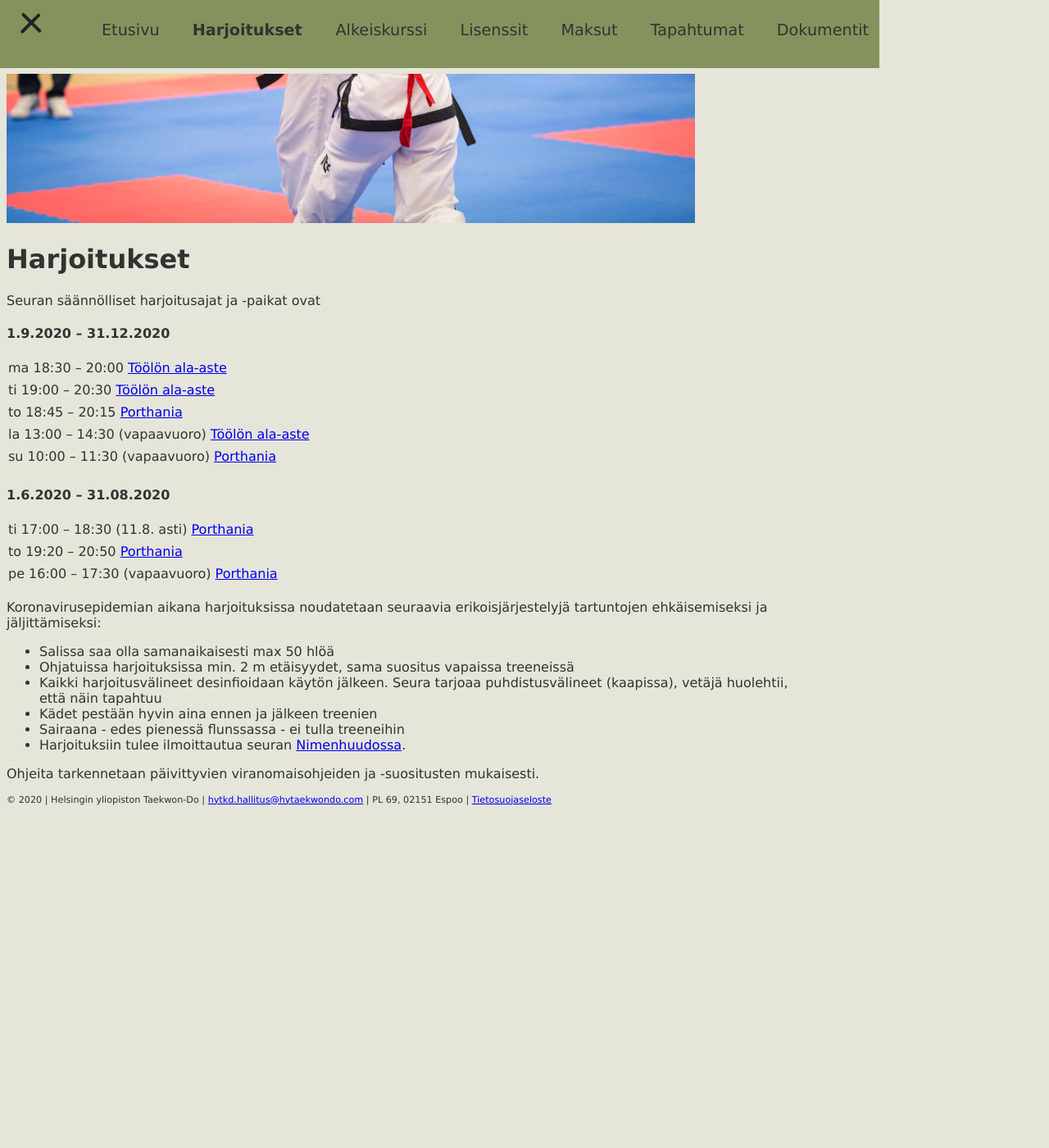
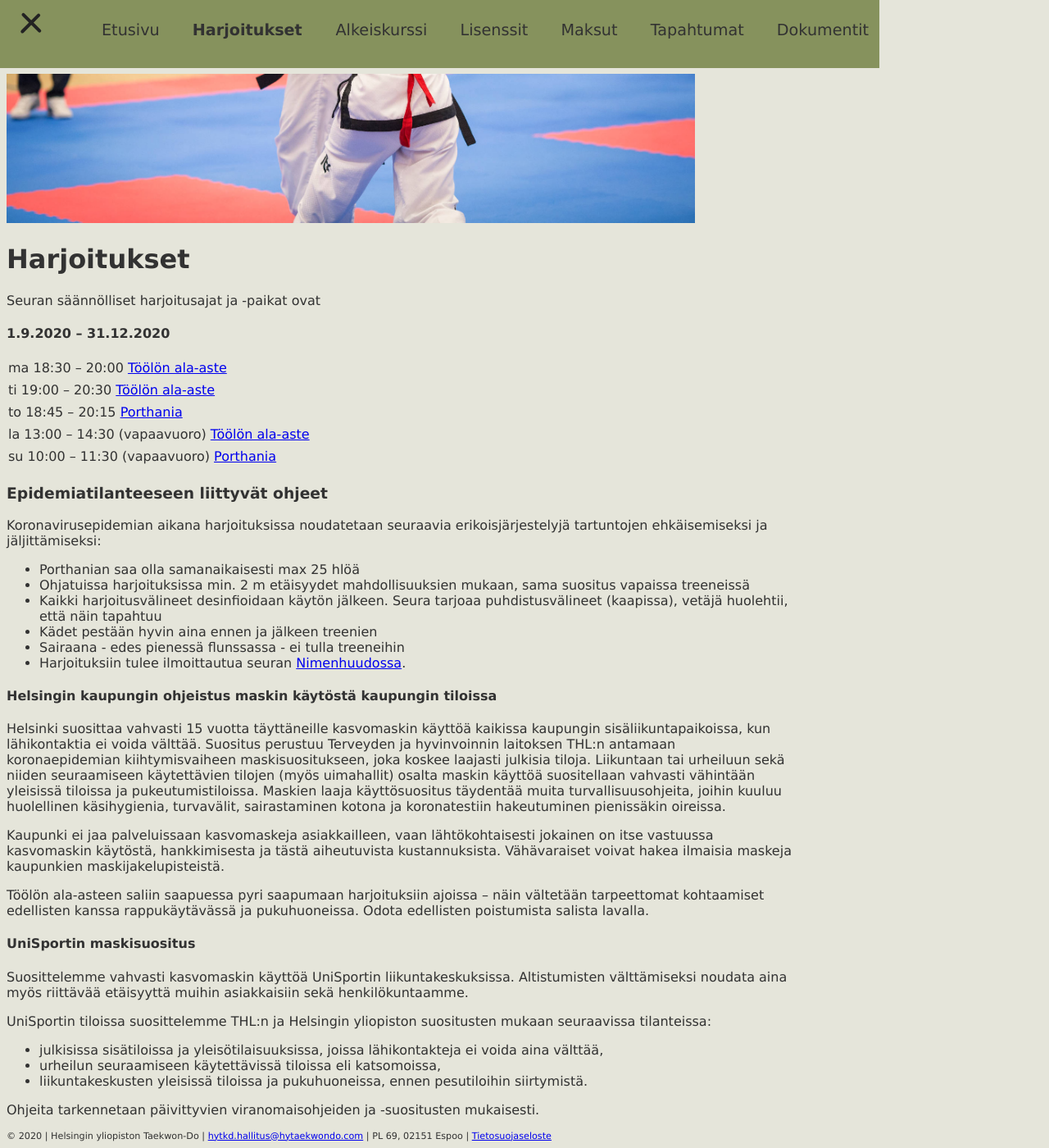
Before and after one commit to hytkd/website, a Jekyll site: the page built from trainings.html, in a window 1280 px wide and 1400 px high, scrolled down 416 px. Shown: the whole window at 82% size. Built offline with Jekyll 4.4.1, drawn with Linux system fonts in a browser that asks for light colours; before the commit the page ends 1406 px from its top, so only the background shows below that.

Commit message:
Update instructions on epidemic situation; add course fee payment info; remove summer's training times.

```diff
--- a/_data/acute.yml
+++ b/_data/acute.yml
@@ -1,6 +1,7 @@
-- title: Ilmoittautuminen harjoituksiin
+- title: Ilmoittautuminen harjoituksiin ja päivitetyt ohjeet
   content: |
     <p>Mahdollisten tartuntaketjujen jäljittämiseksi kaikkien paikalle saapuvien tulee ilmoittautua harjoituksiin seuran <a href="https://hytkd.nimenhuuto.com/events">Nimenhuudossa</a>. Rekisteröityminen vaatii salasanan, jonka saat seuran WhatsApp/Facebook-ryhmästä.
+    <p>Katso myös tarkemmat epidemiatilannetta koskevat ohjeet <a href="/trainings.html">täältä</a>.
 - title: Syksyn harjoitusvuorot
   content: |
     <p>Syksyn harjoitusvuorot ovat samat kuin keväälläkin, katso vuorot <a href="/trainings.html">täältä</a>.
--- a/_data/trainings.yml
+++ b/_data/trainings.yml
@@ -10,11 +10,3 @@
       location: *TOOLO
     - time: su 10:00 – 11:30 (vapaavuoro)
       location: *PORTSU
-- dates: 1.6.2020 – 31.08.2020
-  times:
-    - time: ti 17:00 – 18:30 (11.8. asti)
-      location: &PORTSU <a href="https://goo.gl/maps/t21PcHXy8ky" target="_blank">Porthania</a>
-    - time: to 19:20 – 20:50
-      location: *PORTSU
-    - time: pe 16:00 – 17:30 (vapaavuoro)
-      location: *PORTSU
--- a/course.html
+++ b/course.html
@@ -9,7 +9,7 @@ title: HYTKD - Alkeiskurssi
 </p>
 
 <p>
-	Helsingin yliopiston Taekwon-Do -seuran järjestämä alkeiskurssi on avoin kaikille Helsingin yliopiston, Aalto-yliopiston ja Hankenin opiskelijoille ja henkilökunnalle. Seuraava kurssi alkaa {{ site.data.course.beginning_date }} {{ site.data.course.first_training_location }} kello {{ site.data.course.first_training_time }}. Voit kokeilla lajia ilmaiseksi ensimmäisen kuukauden ajan. Kurssimaksu on {{ site.data.course.fee }} euroa ja se sisältää harjoitusmaksun, seuran jäsenmaksun sekä vyökoemaksun. Lisäksi vyökokeeseen osallistuvien tulee ostaa <a href="/licenses.html">ITF Taekwon-Do -lisenssi</a> (32 €).
+	Helsingin yliopiston Taekwon-Do -seuran järjestämä alkeiskurssi on avoin kaikille Helsingin yliopiston, Aalto-yliopiston ja Hankenin opiskelijoille ja henkilökunnalle. Seuraava kurssi alkaa {{ site.data.course.beginning_date }} {{ site.data.course.first_training_location }} kello {{ site.data.course.first_training_time }}. Voit kokeilla lajia ilmaiseksi ensimmäisen kuukauden ajan. Kurssimaksu on {{ site.data.course.fee }} euroa ja se sisältää harjoitusmaksun, seuran jäsenmaksun sekä vyökoemaksun. Lisäksi vyökokeeseen osallistuvien tulee ostaa <a href="/licenses.html">ITF Taekwon-Do -lisenssi</a> (32 €). Syksyn 2020 alkeiskurssia koskevat laskut lähetetään syksyn aikana kullekin osallistujalle henkilökohtaisesti.
 </p>
 
 <p>
--- a/payments.html
+++ b/payments.html
@@ -11,9 +11,10 @@ Seuran jäsenmaksu (maksetaan kalenterivuosittain) on vuonna 2020 koko vuodelle
 Maksut maksetaan tilille Danske Bank FI79 8000 1870 7912 00. Maksuissa käytetään aina tapahtuman mukaista viitettä. Jos mahdollista kirjoita viestiin maksun aihe. Jos maksat yhdistelmämaksun, lähetä selventävä viesti osoitteeseen <a href="mailto:{{ site.data.payments.treasurer_email }}">{{ site.data.payments.treasurer_email }}</a>. Leiri-, kisa- ja tapahtumamaksuja varten, katso alta tapahtumakohtainen viitenumero.
 </p>
 
+<p>Syksyn 2020 alkeiskurssia koskevat laskut lähetetään syksyn aikana kullekin osallistujalle henkilökohtaisesti.</p>
 
 <ul class="non-indented-list">
-    <li>1012 Jäsen- ja alkeiskurssimaksu</li>
+    <li>1012 Jäsenmaksu</li>
     <li>1025 Puku-, vyö-, suoja- tai muu välinetilaus</li>
     <li>1041 Avustus, lahjoitus, tuki tai muu hyväntahtoinen maksu</li>
     <li>1070 Yhdistelmämaksu (erittely viestissä tai erikseen). Älä niputa tapahtumia yhdistelmämaksuihin, vaan maksa kukin tapahtuma sen omalla viitteellä.</li>
--- a/trainings.html
+++ b/trainings.html
@@ -17,16 +17,35 @@ title: HYTKD - Harjoitukset
     </ul>
 {% endfor %}
 
+<h3>Epidemiatilanteeseen liittyvät ohjeet</h4>
+
 <p>
 	Koronavirusepidemian aikana harjoituksissa noudatetaan seuraavia erikoisjärjestelyjä tartuntojen ehkäisemiseksi ja jäljittämiseksi:
 </p>
 <p><ul>
-	<li>Salissa saa olla samanaikaisesti max 50 hlöä</li>
-	<li>Ohjatuissa harjoituksissa min. 2 m etäisyydet, sama suositus vapaissa treeneissä</li>
+	<li>Porthanian saa olla samanaikaisesti max 25 hlöä</li>
+	<li>Ohjatuissa harjoituksissa min. 2 m etäisyydet mahdollisuuksien mukaan, sama suositus vapaissa treeneissä</li>
 	<li>Kaikki harjoitusvälineet desinfioidaan käytön jälkeen. Seura tarjoaa puhdistusvälineet (kaapissa), vetäjä huolehtii, että näin tapahtuu</li>
 	<li>Kädet pestään hyvin aina ennen ja jälkeen treenien</li>
 	<li>Sairaana - edes pienessä flunssassa - ei tulla treeneihin</li>
     <li>Harjoituksiin tulee ilmoittautua seuran <a href="https://hytkd.nimenhuuto.com/events">Nimenhuudossa</a>.
 </ul>
-Ohjeita tarkennetaan päivittyvien viranomaisohjeiden ja -suositusten mukaisesti.
-</p>
+
+<p><h4>Helsingin kaupungin ohjeistus maskin käytöstä kaupungin tiloissa</h4></p>
+<p>Helsinki suosittaa vahvasti 15 vuotta täyttäneille kasvomaskin käyttöä kaikissa kaupungin sisäliikuntapaikoissa, kun lähikontaktia ei voida välttää. Suositus perustuu Terveyden ja hyvinvoinnin laitoksen THL:n antamaan koronaepidemian kiihtymisvaiheen maskisuositukseen, joka koskee laajasti julkisia tiloja. Liikuntaan tai urheiluun sekä niiden seuraamiseen käytettävien tilojen (myös uimahallit) osalta maskin käyttöä suositellaan vahvasti vähintään yleisissä tiloissa ja pukeutumistiloissa. Maskien laaja käyttösuositus täydentää muita turvallisuusohjeita, joihin kuuluu huolellinen käsihygienia, turvavälit, sairastaminen kotona ja koronatestiin hakeutuminen pienissäkin oireissa.</p>
+
+<p>Kaupunki ei jaa palveluissaan kasvomaskeja asiakkailleen, vaan lähtökohtaisesti jokainen on itse vastuussa kasvomaskin käytöstä, hankkimisesta ja tästä aiheutuvista kustannuksista. Vähävaraiset voivat hakea ilmaisia maskeja kaupunkien maskijakelupisteistä.</p>
+
+<p>Töölön ala-asteen saliin saapuessa pyri saapumaan harjoituksiin ajoissa – näin vältetään tarpeettomat kohtaamiset edellisten kanssa rappukäytävässä ja pukuhuoneissa. Odota edellisten poistumista salista lavalla.</p>
+
+<p><h4>UniSportin maskisuositus</h4></p>
+<p>Suosittelemme vahvasti kasvomaskin käyttöä UniSportin liikuntakeskuksissa. Altistumisten välttämiseksi noudata aina myös riittävää etäisyyttä muihin asiakkaisiin sekä henkilökuntaamme.</p>
+
+<p>UniSportin tiloissa suosittelemme THL:n ja Helsingin yliopiston suositusten mukaan seuraavissa tilanteissa:</p>
+<p><ul>
+<li>julkisissa sisätiloissa ja yleisötilaisuuksissa, joissa lähikontakteja ei voida aina välttää,</li>
+<li>urheilun seuraamiseen käytettävissä tiloissa eli katsomoissa,</li>
+<li>liikuntakeskusten yleisissä tiloissa ja pukuhuoneissa, ennen pesutiloihin siirtymistä.</li>
+</ul></p>
+
+<p>Ohjeita tarkennetaan päivittyvien viranomaisohjeiden ja -suositusten mukaisesti.</p>
```
